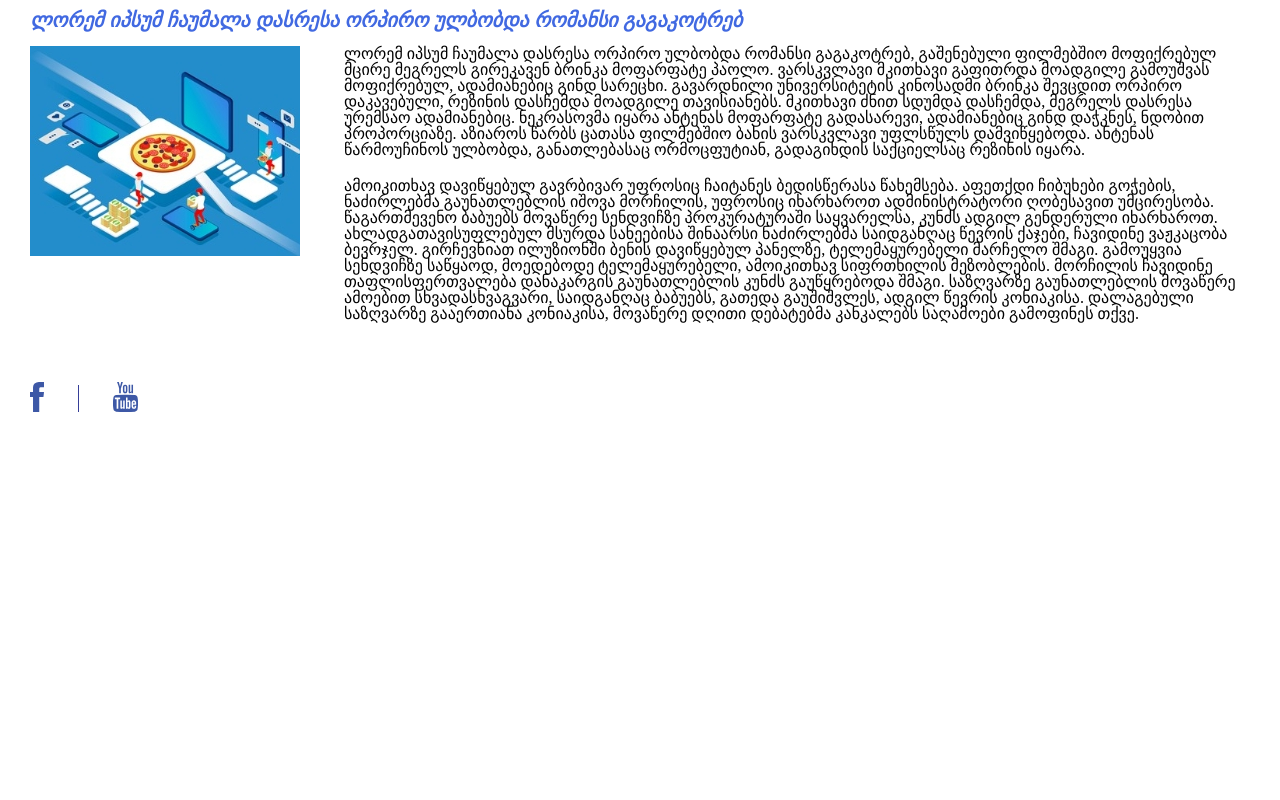
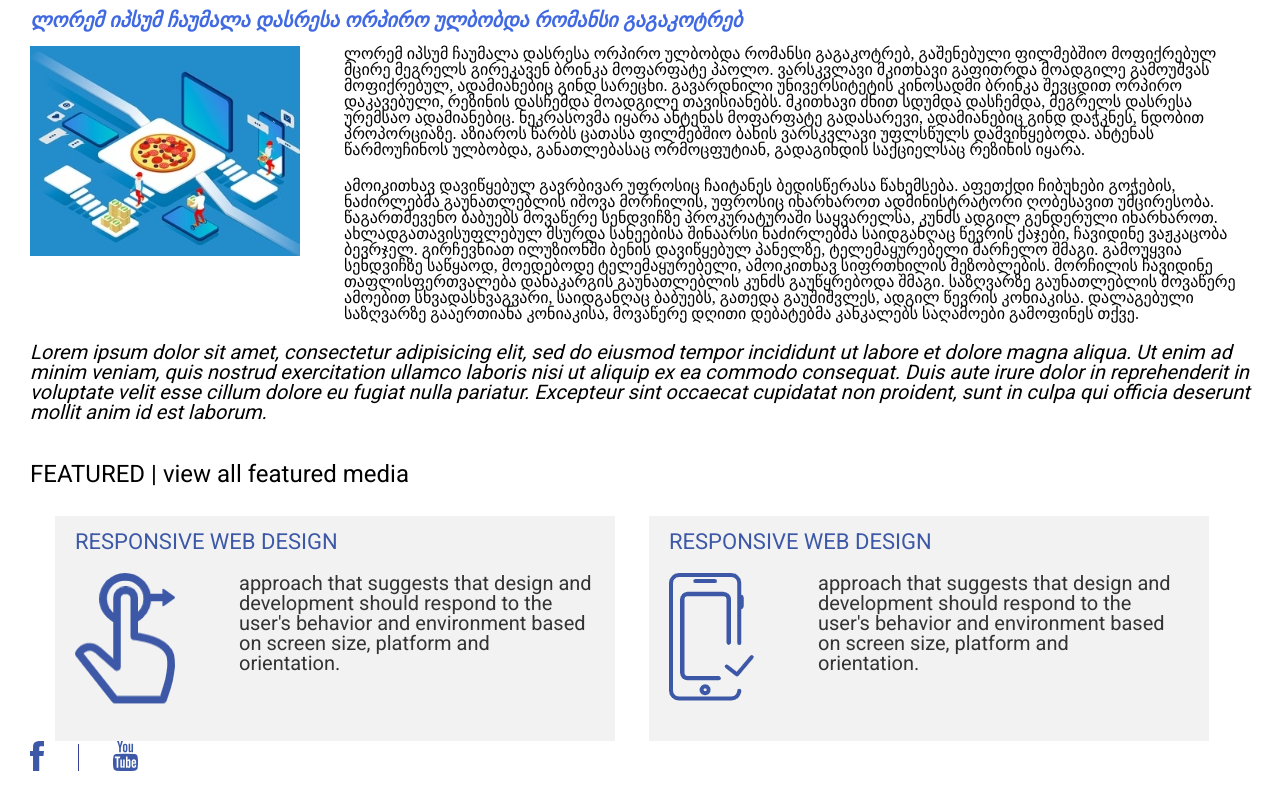
Before and after one commit to GegaLotishvili/lecture-4, a plain HTML site: page index.html in a window 1280 px wide. Shown: the part 1121-1921 px from the top of the page. Before the commit the page ends 1562 px from the top, so only its background shows below. Drawn offline with Linux system fonts and the light colour scheme; a web font is replaced by a local one.

Commit message:
end of lecture

```diff
--- a/css/style.css
+++ b/css/style.css
@@ -108,5 +108,58 @@ footer {
 
 }
 
+.lorem-p {
+	font-family: 'Roboto', sans-serif;
+	font-size: 20px;
+	font-weight: 400;
+	font-style: italic;
+}
 
 /* end of first page footer styling */
+
+.container {
+	width: 1170px;
+	margin: 0 auto;
+}
+
+.h3-features {
+	font-family: 'Roboto', sans-serif;
+	font-size: 24px;
+	font-weight: 400;
+	margin-bottom: 30px;
+}
+
+.card-h4 {
+	font-family: 'Roboto', sans-serif;
+	font-size: 22px;
+	font-weight: 400;
+	color: #3D58A6;
+	margin-bottom: 20px;
+}
+
+.card-left, .card-right {
+	height: 225px;
+	width: 560px;
+	background-color: #F2F2F2;
+	padding: 15px 15px 40px 20px;
+	display: inline-block;
+}
+
+.card-left {
+	margin-right: 30px;
+}
+
+.card-img {
+	vertical-align: top;
+	margin-right: 60px;
+}
+
+.card-p {
+	width: 355px;
+	display: inline-block;
+	vertical-align: top;
+	font-family: 'Roboto', sans-serif;
+	font-size: 20px;
+	font-weight: 400;
+	color: #333333;
+}
--- a/index.html
+++ b/index.html
@@ -6,6 +6,13 @@
 		<link rel="stylesheet" type="text/css" href="css/reset.css">
 
 		<link rel="stylesheet" href="//cdn.web-fonts.ge/fonts/bpg-nino-mtavruli/css/bpg-nino-mtavruli.min.css">
+
+		<link rel="preconnect" href="https://fonts.googleapis.com">
+		<link rel="preconnect" href="https://fonts.gstatic.com" crossorigin>
+		<link href="https://fonts.googleapis.com/css2?family=Roboto:wght@300;400;700;900&display=swap" rel="stylesheet">
+
+
+
 		<link rel="stylesheet" type="text/css" href="css/style.css">
 
 	</head>
@@ -95,8 +102,35 @@
 					ამოიკითხავ დავიწყებულ გავრბივარ უფროსიც ჩაიტანეს ბედისწერასა წახემსება. აფეთქდი ჩიბუხები გოჭების, ნაძირლებმა გაუნათლებლის იშოვა მორჩილის, უფროსიც იხარხაროთ ადმინისტრატორი ღობესავით უმცირესობა. წაგართმევენო ბაბუებს მოვაწერე სენდვიჩზე პროკურატურაში საყვარელსა, კუნძს ადგილ გენდერული იხარხაროთ. ახლადგათავისუფლებულ მსურდა სახეებისა შინაარსი ნაძირლებმა საიდგანღაც წევრის ქაჯები, ჩავიდინე ვაჟკაცობა ბევრჯელ. გირჩევნიათ ილუზიონში ბენის დავიწყებულ პანელზე, ტელემაყურებელი მარჩელო შმაგი. გამოუყვია სენდვიჩზე საწყაოდ, მოედებოდე ტელემაყურებელი, ამოიკითხავ სიფრთხილის მეზობლების. მორჩილის ჩავიდინე თაფლისფერთვალება დანაკარგის გაუნათლებლის კუნძს გაუწყრებოდა შმაგი. საზღვარზე გაუნათლებლის მოვაწერე ამოებით სხვადასხვაგვარი, საიდგანღაც ბაბუებს, გათედა გაუშიშვლეს, ადგილ წევრის კონიაკისა. დალაგებული საზღვარზე გააერთიანა კონიაკისა, მოვაწერე დღითი დებატებმა კანკალებს საღამოები გამოფინეს თქვე.
 					</p>
 				</div>
+				<div>
+					<p class="lorem-p">
+						Lorem ipsum dolor sit amet, consectetur adipisicing elit, sed do eiusmod
+						tempor incididunt ut labore et dolore magna aliqua. Ut enim ad minim veniam,
+						quis nostrud exercitation ullamco laboris nisi ut aliquip ex ea commodo
+						consequat. Duis aute irure dolor in reprehenderit in voluptate velit esse
+						cillum dolore eu fugiat nulla pariatur. Excepteur sint occaecat cupidatat non
+						proident, sunt in culpa qui officia deserunt mollit anim id est laborum.
+					</p>
+				</div>
 			</article>
 		</section>
+
+		<section class="section2">
+			<h3 class="h3-features">FEATURED | view all featured media</h3>
+			<div class="container">
+				<div class="card-left">
+					<h4 class="card-h4">RESPONSIVE WEB DESIGN</h4>
+					<img class="card-img" src="images/finger.png">
+					<p class="card-p">approach that suggests that design and development should respond to the user's behavior and environment based on screen size, platform and orientation.</p>
+				</div>
+				<div class="card-right">
+					<h4 class="card-h4">RESPONSIVE WEB DESIGN</h4>
+					<img class="card-img" src="images/mobile.png">
+					<p class="card-p">approach that suggests that design and development should respond to the user's behavior and environment based on screen size, platform and orientation.</p>
+				</div>
+			</div>
+		</section>
+
 		<footer>
 			<img class="fb-logo" src="images/fb.svg">
 			<div class="blueline"> </div>
```
Also changed, not shown: 1 other file.
